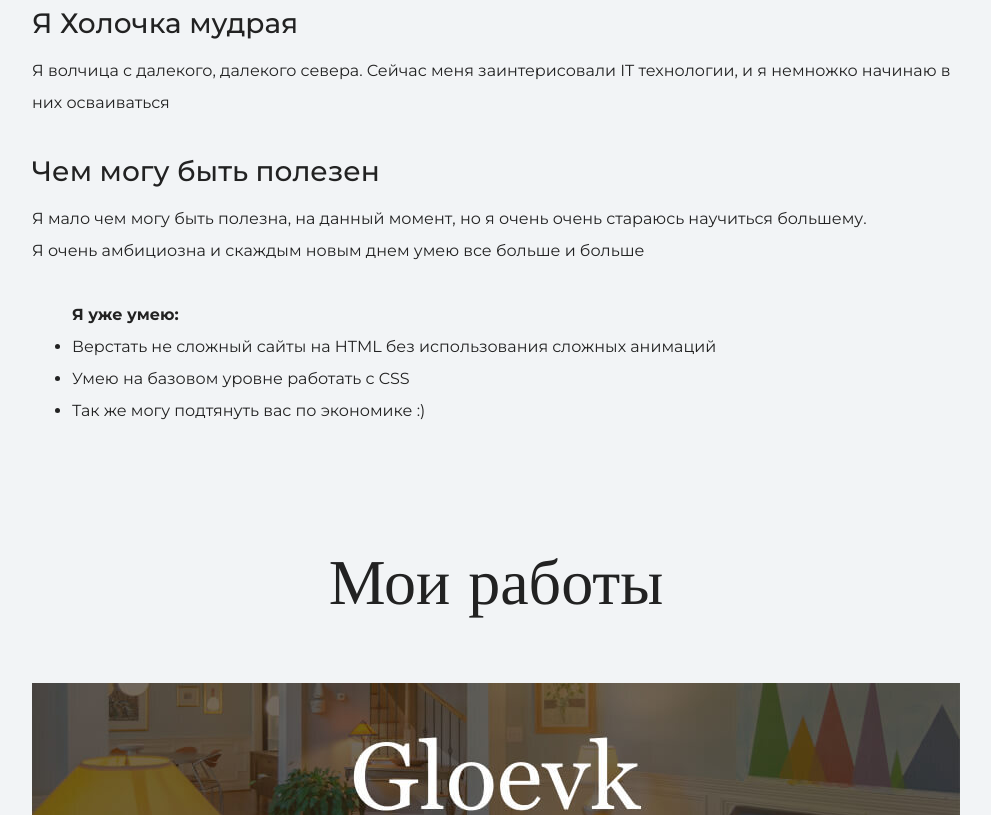
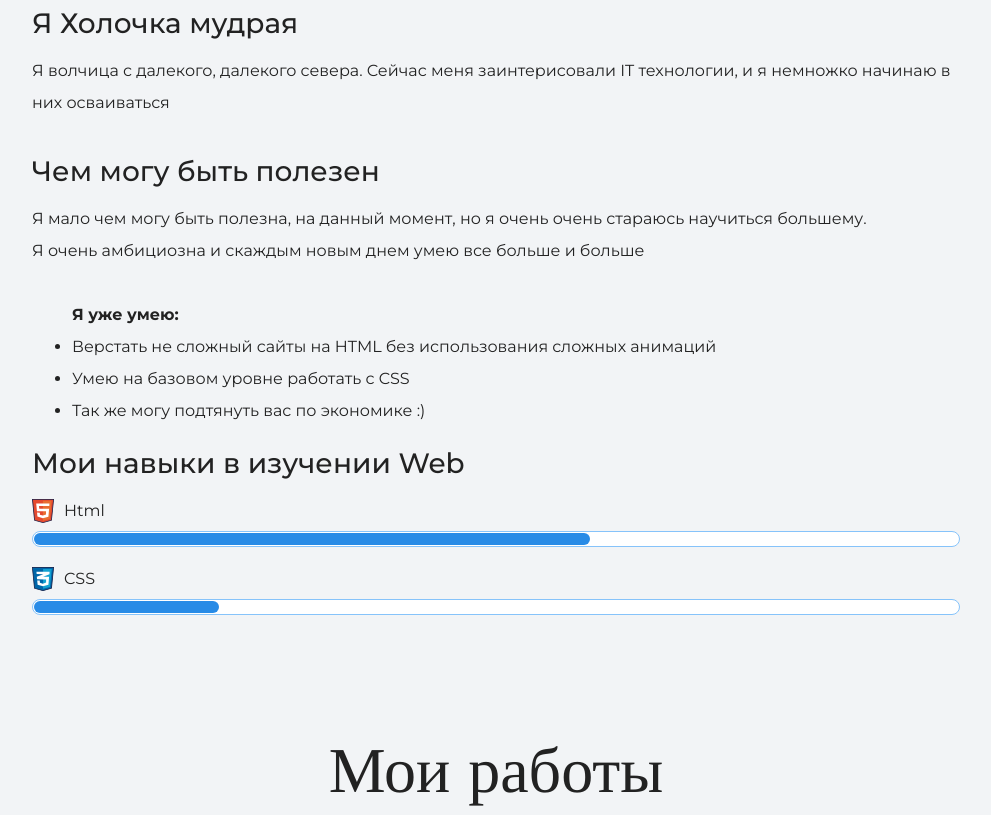
Before and after one commit to FreedomOreon/Sait-portfolio, a plain HTML site: page portfolio-step-1/index.html in a window 1280 px wide. Shown: the part 1732-2547 px from the top of the page, without its empty margins (144-1135 px from the left). Drawn offline with nearby package versions, Linux system fonts and the light colour scheme.

Commit message:
картинки и панелька навыков

```diff
--- a/portfolio-step-1/index.html
+++ b/portfolio-step-1/index.html
@@ -26,7 +26,7 @@
       <div class="container">
       <h2 class="subheading">Давайте познакомимся</h2>
       <figure class="User-image">
-        <img src="files/Холо вп.jpg" width="928" height="536" alt="Фотография Холочки, лучшей девочки">
+        <img src="files/Холо вп.jpg" width="928" height="536" style="border-radius: 5%;" alt="Фотография Холочки, лучшей девочки">
       </figure>
       <h3>Я Холочка мудрая</h3>
       <p>Я волчица с далекого, далекого севера. Сейчас меня заинтерисовали IT технологии, и я немножко начинаю в них осваиваться</p>
@@ -40,6 +40,19 @@
           <li> Умею на базовом уровне работать с CSS </li>
           <li> Так же могу подтянуть вас по экономике :) </li>
           </ul>
+          <div class="skills">
+            <h3>Мои навыки в изучении Web </h3>
+            <dl class="skills-list">
+            <dt class="skill-html"> Html </dt>
+            <dd class="level"><div style="width: 60%;">60% </div> </dd>
+            <dt class="skill-css"> CSS  </dt>
+            <dd class="level"><div style="width: 20%;">  </div> </dd>
+
+
+            </dl>
+
+
+          </div>
         </div>
     </section>
 
--- a/portfolio-step-1/style.css
+++ b/portfolio-step-1/style.css
@@ -53,6 +53,7 @@ body {
 .hero-image .container {
   max-width: 1408px;
   text-align: center;
+
 }
 
 .heading {
```
Also changed, not shown: portfolio-step-1/img/Fon.jpg (added), portfolio-step-1/img/Fon1.jpg (added), portfolio-step-1/img/Fon2.jpg (added), portfolio-step-1/img/Fon3.jpg (added).
